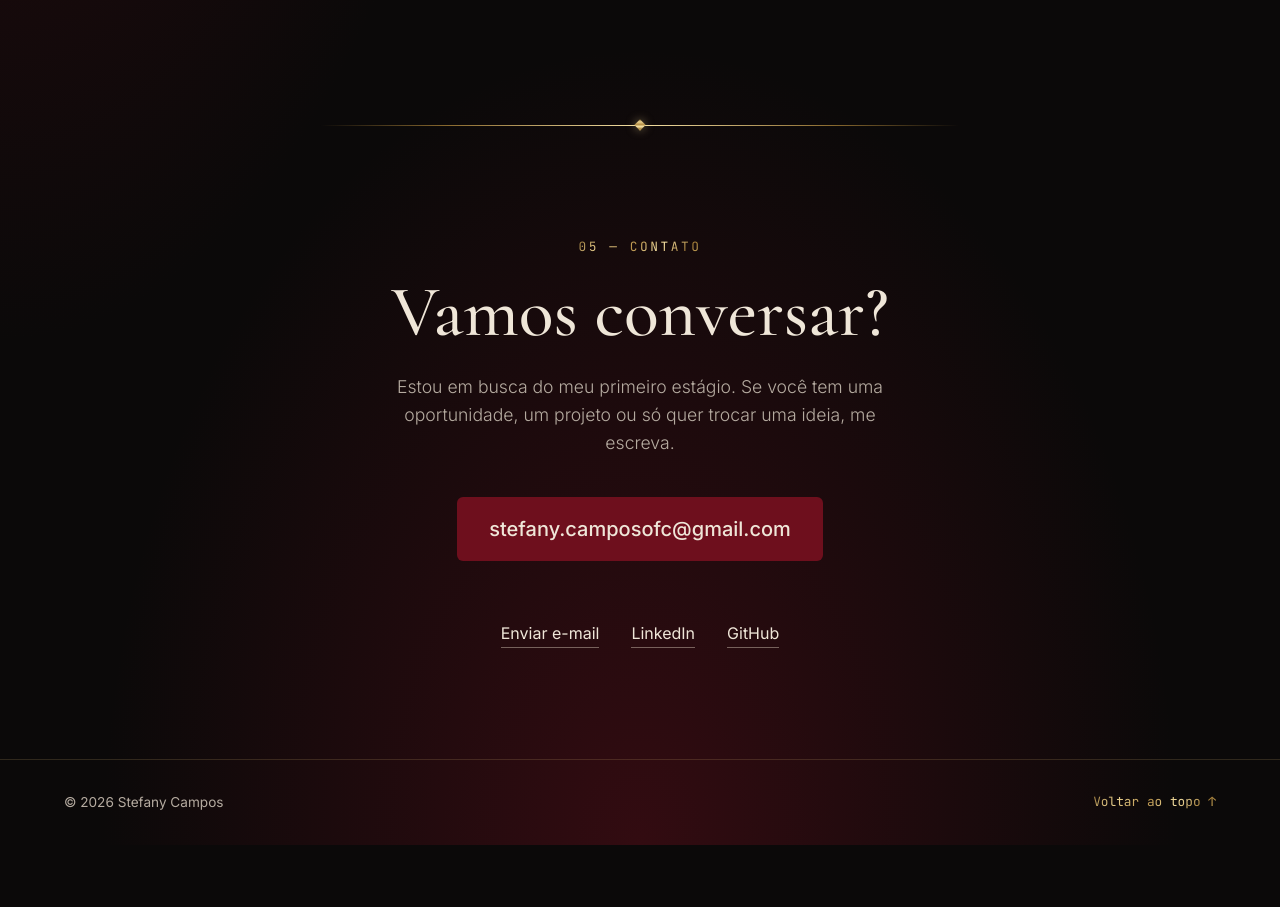
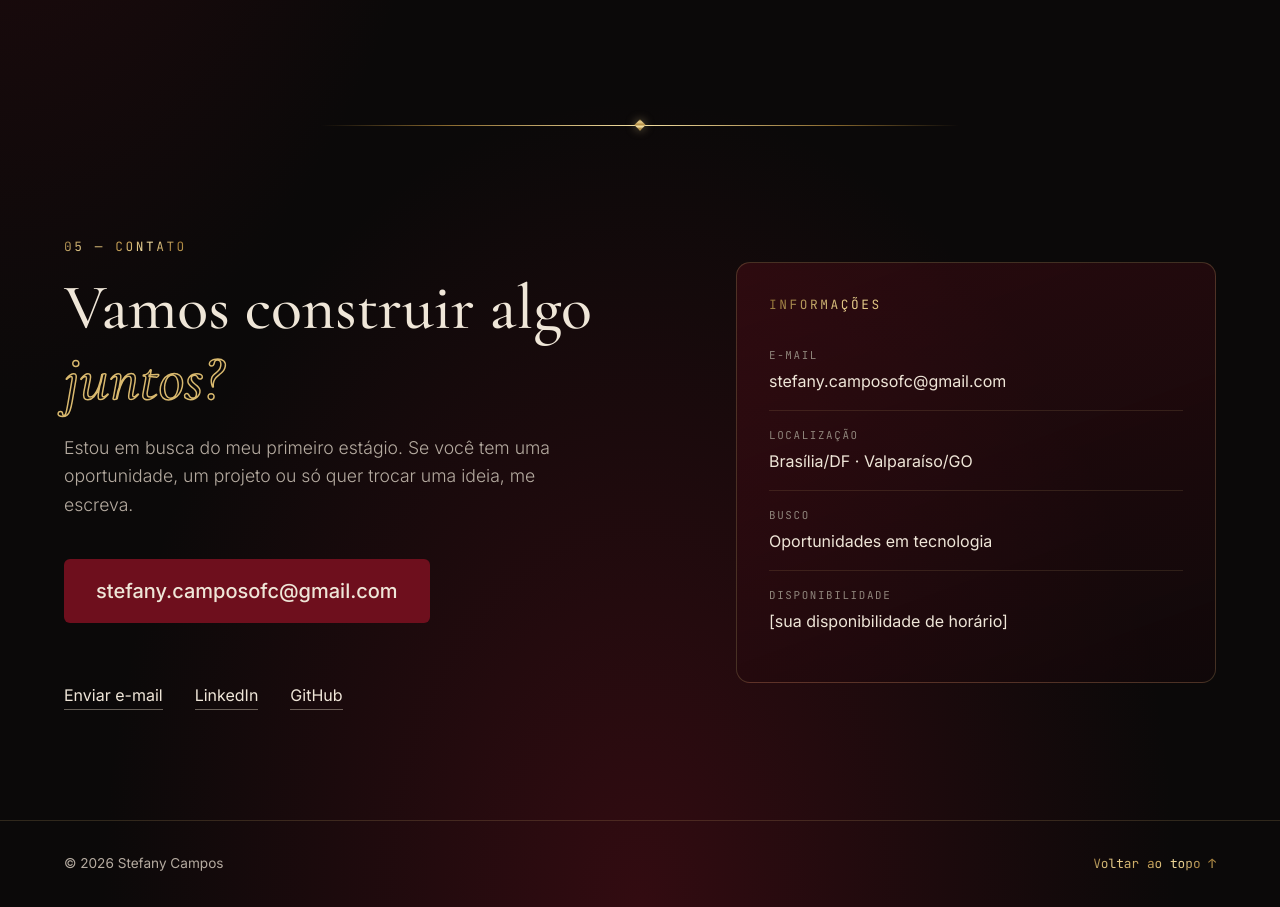
Before and after one commit to stefanycamposofc-oss/portfolio, a plain HTML site: page index.html in a window 1280 px wide. Shown: the part 3707-4614 px from the top of the page. Before the commit the page ends 4552 px from the top, so only its background shows below. Drawn offline with nearby package versions, Linux system fonts and the light colour scheme.

Commit message:
Reformula contato com novo título e card de informações

```diff
--- a/css/style.css
+++ b/css/style.css
@@ -1162,6 +1162,74 @@ body::before {
   }
 }
 
+/* ========== CONTATO EM DUAS COLUNAS ========== */
+.contato-grade {
+  display: grid;
+  grid-template-columns: minmax(0, 1.3fr) minmax(0, 1fr);
+  gap: 3rem;
+  align-items: center;
+  text-align: left;
+}
+
+.contato-principal {
+  display: flex;
+  flex-direction: column;
+  align-items: flex-start;
+}
+
+.contato-grade h2 {
+  font-size: clamp(2.5rem, 5vw, 4rem);
+}
+
+.contato-grade .contato-links {
+  justify-content: flex-start;
+}
+
+/* A palavra em contorno dourado */
+.contorno {
+  font-style: italic;
+  font-weight: 500;
+  color: transparent;
+  -webkit-text-stroke: 1.5px #D9B96E;
+}
+
+/* O card de informações */
+.contato-info {
+  padding: 2rem;
+  border-radius: 14px;
+  border: 1px solid rgba(201, 169, 110, 0.25);
+  background: linear-gradient(160deg, rgba(110, 15, 29, 0.3), rgba(20, 8, 10, 0.6));
+}
+
+.contato-info dl > div {
+  padding: 1rem 0;
+  border-top: 1px solid rgba(201, 169, 110, 0.15);
+}
+
+.contato-info dl > div:first-child {
+  border-top: none;
+}
+
+.contato-info dt {
+  margin-bottom: 0.25rem;
+  font-family: var(--fonte-detalhe);
+  font-size: 0.68rem;
+  letter-spacing: 0.15em;
+  text-transform: uppercase;
+  color: #8F857B;
+}
+
+.contato-info dd {
+  color: var(--vela);
+}
+
+/* Em telas menores, o card desce para baixo */
+@media (max-width: 800px) {
+  .contato-grade {
+    grid-template-columns: 1fr;
+  }
+}
+
 /* ========== CELULAR ========== */
 @media (max-width: 700px) {
 
--- a/index.html
+++ b/index.html
@@ -302,9 +302,15 @@
       </div>
     </section>
 
-    <section id="contato" class="contato">
+    <section id="contato" class="contato contato-grade">
+
+      <div class="contato-principal">
         <p class="rotulo" data-en="05 — Contact">05 — Contato</p>
-      <h2 data-en="Let's talk?">Vamos conversar?</h2>
+        <h2>
+          <span data-en="Shall we build">Vamos construir</span>
+          <span data-en="something">algo</span>
+          <span class="contorno" data-en="together?">juntos?</span>
+        </h2>
         <p class="contato-texto" data-en="I'm looking for my first internship. If you have an opportunity, a project or just want to exchange ideas, send me a message.">
           Estou em busca do meu primeiro estágio. Se você tem uma oportunidade, um projeto ou só quer trocar uma ideia, me escreva.
         </p>
@@ -319,6 +325,30 @@
           <li><a href="https://www.linkedin.com/in/stefany--campos/" target="_blank" rel="noopener">LinkedIn</a></li>
           <li><a href="https://github.com/stefanycamposofc-oss" target="_blank" rel="noopener">GitHub</a></li>
         </ul>
+      </div>
+
+      <aside class="contato-info">
+        <p class="rotulo" data-en="Information">Informações</p>
+        <dl>
+          <div>
+            <dt data-en="Email">E-mail</dt>
+            <dd>stefany.camposofc@gmail.com</dd>
+          </div>
+          <div>
+            <dt data-en="Location">Localização</dt>
+            <dd>Brasília/DF · Valparaíso/GO</dd>
+          </div>
+          <div>
+            <dt data-en="Looking for">Busco</dt>
+            <dd data-en="Opportunities in technology">Oportunidades em tecnologia</dd>
+          </div>
+          <div>
+            <dt data-en="Availability">Disponibilidade</dt>
+            <dd data-en="[your availability in English]">[sua disponibilidade de horário]</dd>
+          </div>
+        </dl>
+      </aside>
+
     </section>
 
   </main>
```
Lines whose indentation alone changed are shown as unchanged.
